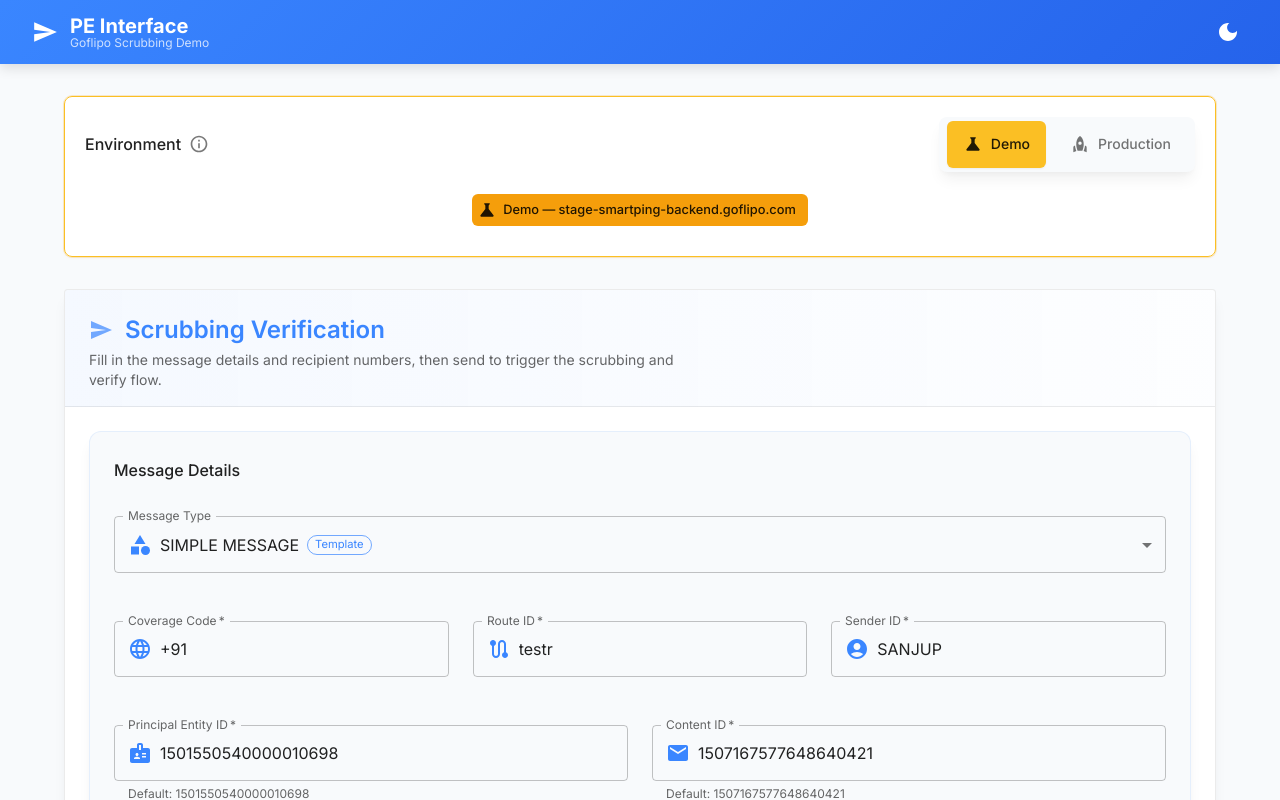
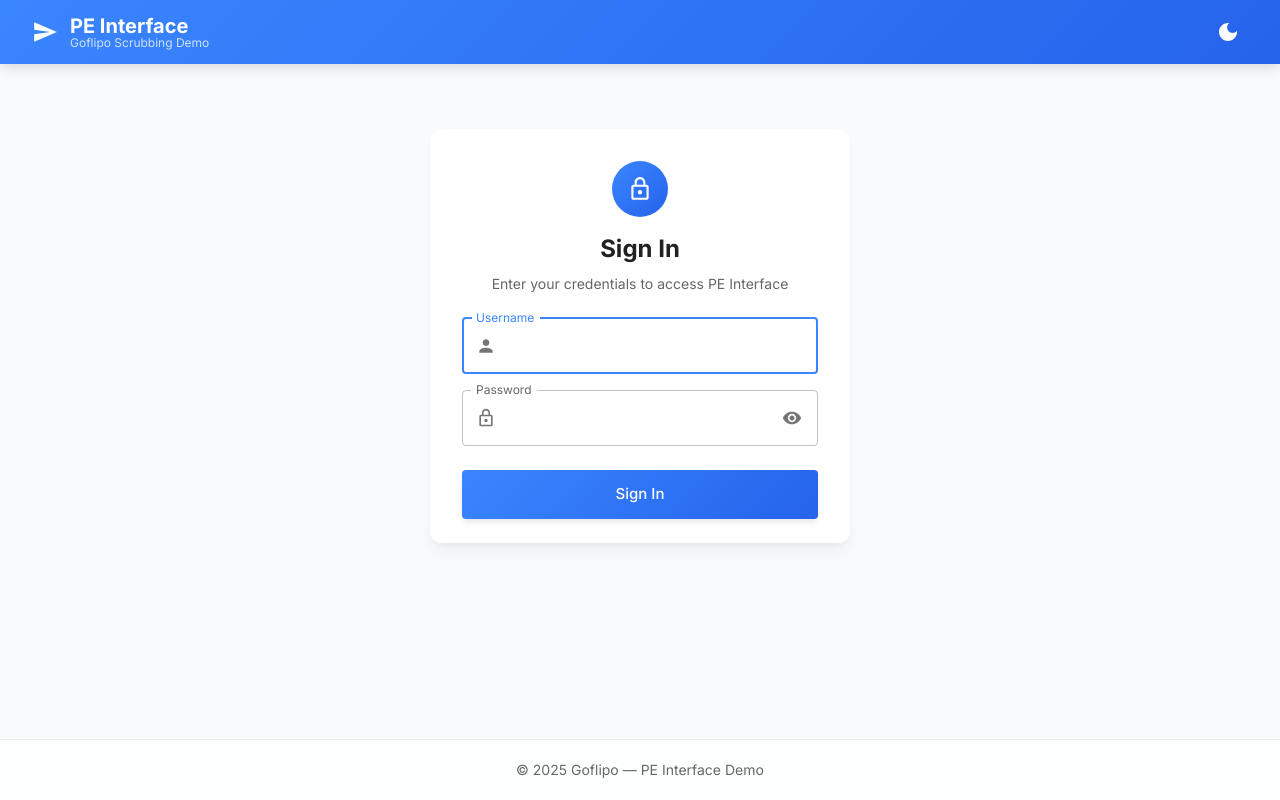
Before and after one commit to codetopolymath/com.goflipo.peinterface, a React (Create React App) app: page / in a window 1280 px wide. Shown: the top 800 px of the page. Built offline with nearby package versions, Linux system fonts and the light colour scheme.

Commit message:
updated username and password based login

```diff
--- a/src/App.js
+++ b/src/App.js
@@ -1,30 +1,39 @@
 import React from 'react';
+import { AuthProvider, useAuth } from './contexts/AuthContext';
 import { SMSProvider } from './contexts/SMSContext';
 import AppLayout from './components/layout/AppLayout';
 import MainForm from './components/forms/MainForm';
 import { EnvironmentSelector, CorsWarning } from './components/ui/ApiComponents';
 import { ResultsDisplay, DetailsDialog } from './components/ui/Results';
+import LoginPanel from './components/ui/LoginPanel';
+
+const AppContent = () => {
+  const { isAuthenticated } = useAuth();
+
+  if (!isAuthenticated) {
+    return <LoginPanel />;
+  }
+
+  return (
+    <>
+      <EnvironmentSelector />
+      <CorsWarning />
+      <MainForm />
+      <ResultsDisplay />
+      <DetailsDialog />
+    </>
+  );
+};
 
 function App() {
   return (
-    <SMSProvider>
-      <AppLayout>
-        {/* Environment Selector */}
-        <EnvironmentSelector />
-
-        {/* CORS Warning if needed */}
-        <CorsWarning />
-
-        {/* Main Form */}
-        <MainForm />
-
-        {/* Results Display */}
-        <ResultsDisplay />
-
-        {/* Details Dialog */}
-        <DetailsDialog />
-      </AppLayout>
-    </SMSProvider>
+    <AuthProvider>
+      <SMSProvider>
+        <AppLayout>
+          <AppContent />
+        </AppLayout>
+      </SMSProvider>
+    </AuthProvider>
   );
 }
 
--- /dev/null
+++ b/src/components/ui/LoginPanel.js
@@ -0,0 +1,147 @@
+import React, { useState } from 'react';
+import {
+  Box, Card, CardContent, TextField, Button, Typography,
+  InputAdornment, IconButton, Alert, CircularProgress
+} from '@mui/material';
+import {
+  Visibility, VisibilityOff, LockOutlined as LockIcon,
+  Person as PersonIcon
+} from '@mui/icons-material';
+import { useAuth } from '../../contexts/AuthContext';
+
+const LoginPanel = () => {
+  const { login } = useAuth();
+  const [username, setUsername] = useState('');
+  const [password, setPassword] = useState('');
+  const [showPassword, setShowPassword] = useState(false);
+  const [error, setError] = useState('');
+  const [loading, setLoading] = useState(false);
+
+  const handleSubmit = (e) => {
+    e.preventDefault();
+    if (!username.trim() || !password) {
+      setError('Please enter both username and password.');
+      return;
+    }
+    setLoading(true);
+    setError('');
+
+    // Small delay to give visual feedback
+    setTimeout(() => {
+      const success = login(username.trim(), password);
+      if (!success) {
+        setError('Invalid username or password.');
+      }
+      setLoading(false);
+    }, 400);
+  };
+
+  return (
+    <Box
+      sx={{
+        minHeight: '60vh',
+        display: 'flex',
+        alignItems: 'center',
+        justifyContent: 'center',
+        py: 4
+      }}
+    >
+      <Card sx={{ width: '100%', maxWidth: 420 }}>
+        <CardContent sx={{ p: { xs: 3, sm: 4 } }}>
+          {/* Icon + Title */}
+          <Box sx={{ textAlign: 'center', mb: 3 }}>
+            <Box
+              sx={{
+                display: 'inline-flex',
+                alignItems: 'center',
+                justifyContent: 'center',
+                width: 56,
+                height: 56,
+                borderRadius: '50%',
+                background: 'linear-gradient(135deg, #3a86ff, #2563eb)',
+                mb: 2
+              }}
+            >
+              <LockIcon sx={{ color: '#fff', fontSize: 26 }} />
+            </Box>
+            <Typography variant="h5" fontWeight={700} gutterBottom>
+              Sign In
+            </Typography>
+            <Typography variant="body2" color="text.secondary">
+              Enter your credentials to access PE Interface
+            </Typography>
+          </Box>
+
+          {/* Error */}
+          {error && (
+            <Alert severity="error" sx={{ mb: 2 }}>
+              {error}
+            </Alert>
+          )}
+
+          {/* Form */}
+          <Box component="form" onSubmit={handleSubmit} noValidate>
+            <TextField
+              label="Username"
+              value={username}
+              onChange={(e) => setUsername(e.target.value)}
+              fullWidth
+              autoFocus
+              autoComplete="username"
+              sx={{ mb: 2 }}
+              InputProps={{
+                startAdornment: (
+                  <InputAdornment position="start">
+                    <PersonIcon color="action" fontSize="small" />
+                  </InputAdornment>
+                )
+              }}
+            />
+
+            <TextField
+              label="Password"
+              type={showPassword ? 'text' : 'password'}
+              value={password}
+              onChange={(e) => setPassword(e.target.value)}
+              fullWidth
+              autoComplete="current-password"
+              sx={{ mb: 3 }}
+              InputProps={{
+                startAdornment: (
+                  <InputAdornment position="start">
+                    <LockIcon color="action" fontSize="small" />
+                  </InputAdornment>
+                ),
+                endAdornment: (
+                  <InputAdornment position="end">
+                    <IconButton
+                      onClick={() => setShowPassword((v) => !v)}
+                      edge="end"
+                      size="small"
+                      aria-label={showPassword ? 'Hide password' : 'Show password'}
+                    >
+                      {showPassword ? <VisibilityOff fontSize="small" /> : <Visibility fontSize="small" />}
+                    </IconButton>
+                  </InputAdornment>
+                )
+              }}
+            />
+
+            <Button
+              type="submit"
+              variant="contained"
+              fullWidth
+              size="large"
+              disabled={loading}
+              sx={{ py: 1.4 }}
+            >
+              {loading ? <CircularProgress size={22} color="inherit" /> : 'Sign In'}
+            </Button>
+          </Box>
+        </CardContent>
+      </Card>
+    </Box>
+  );
+};
+
+export default LoginPanel;
--- /dev/null
+++ b/src/contexts/AuthContext.js
@@ -0,0 +1,33 @@
+import React, { createContext, useContext, useState } from 'react';
+
+const CREDENTIALS = { username: 'sanjup', password: 'sanjup@pinnacle' };
+
+const AuthContext = createContext(null);
+
+export const AuthProvider = ({ children }) => {
+  const [isAuthenticated, setIsAuthenticated] = useState(
+    () => sessionStorage.getItem('pe_auth') === 'true'
+  );
+
+  const login = (username, password) => {
+    if (username === CREDENTIALS.username && password === CREDENTIALS.password) {
+      sessionStorage.setItem('pe_auth', 'true');
+      setIsAuthenticated(true);
+      return true;
+    }
+    return false;
+  };
+
+  const logout = () => {
+    sessionStorage.removeItem('pe_auth');
+    setIsAuthenticated(false);
+  };
+
+  return (
+    <AuthContext.Provider value={{ isAuthenticated, login, logout }}>
+      {children}
+    </AuthContext.Provider>
+  );
+};
+
+export const useAuth = () => useContext(AuthContext);
--- a/src/index.js
+++ b/src/index.js
@@ -2,6 +2,7 @@ import React from 'react';
 import ReactDOM from 'react-dom/client';
 import './index.css';
 import App from './App';
+import reportWebVitals from './reportWebVitals';
 
 // Suppress benign ResizeObserver loop notification (browser quirk, not a real error)
 const _resizeObserverErr = window.onerror;
@@ -9,7 +10,6 @@ window.onerror = (msg, ...args) => {
   if (typeof msg === 'string' && msg.includes('ResizeObserver loop')) return true;
   return _resizeObserverErr ? _resizeObserverErr(msg, ...args) : false;
 };
-import reportWebVitals from './reportWebVitals';
 
 const root = ReactDOM.createRoot(document.getElementById('root'));
 root.render(
```
